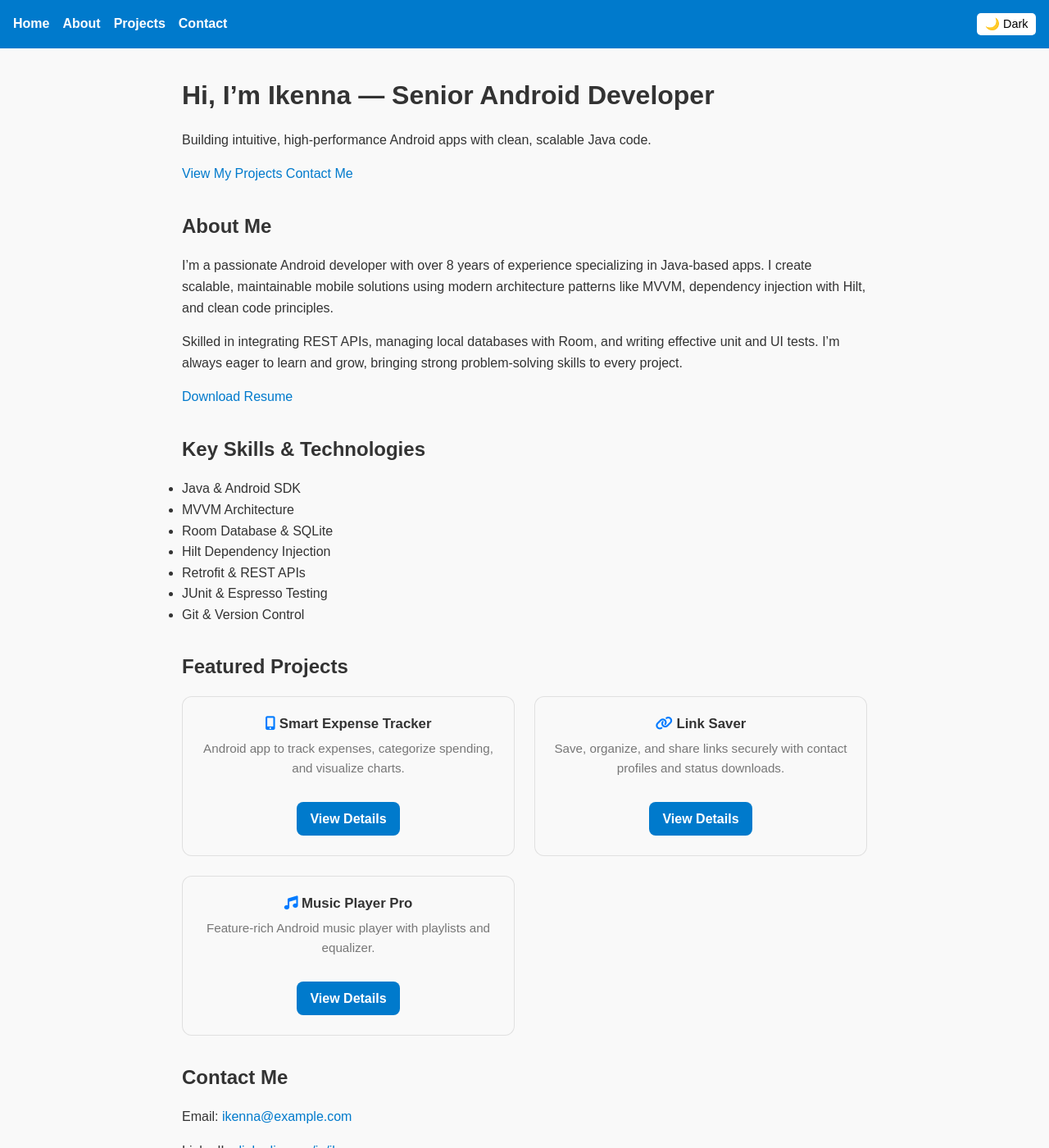
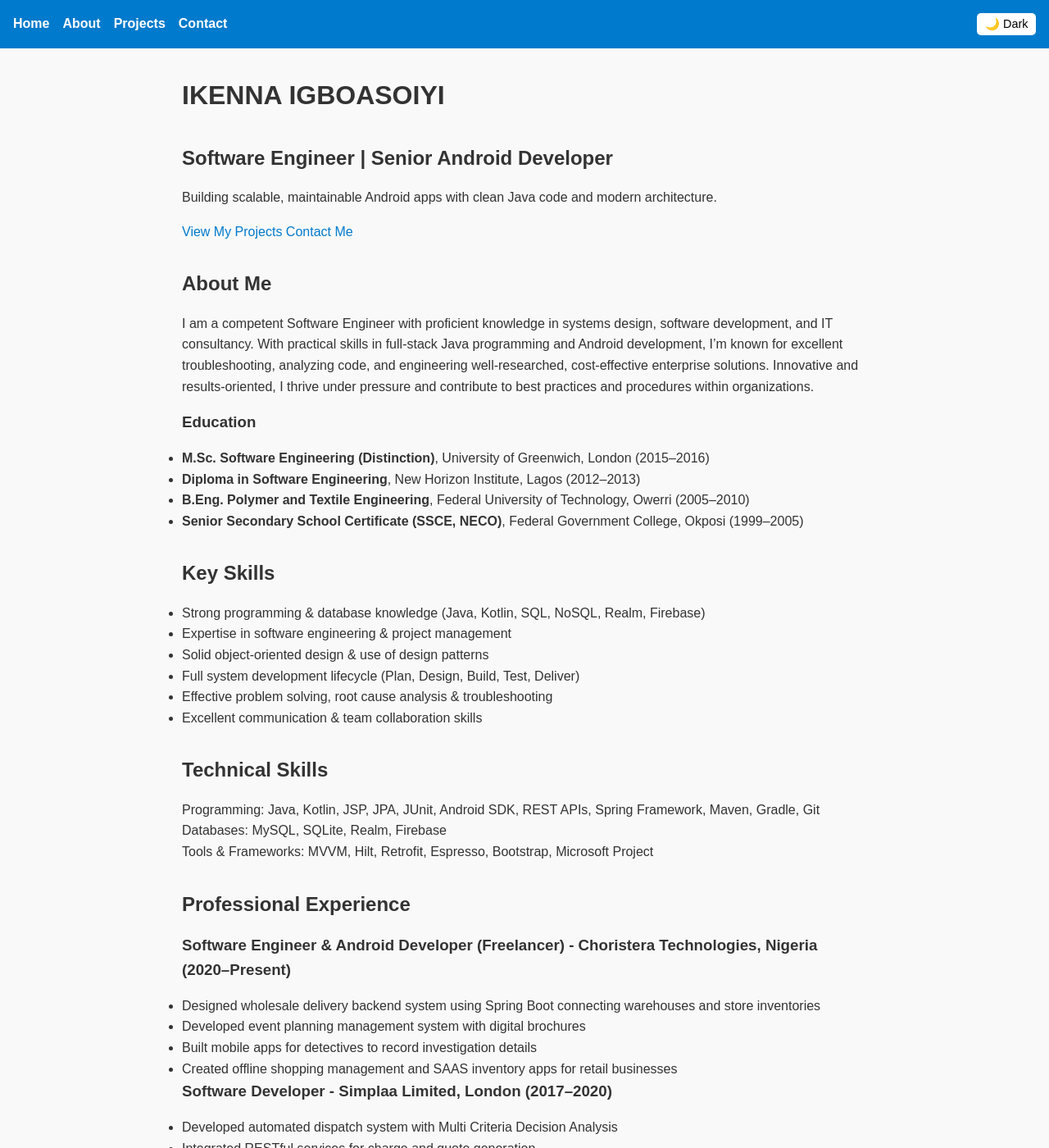
Before and after one commit to Andy112/ikenna-portfolio, a Jekyll site: the page built from index.html, in a window 1280 px wide and 1400 px high. Shown: the whole window at 82% size. Built offline with Jekyll 4.4.1, drawn with Linux system fonts in a browser that asks for light colours; some of the changed text lies outside the part shown.

Commit message:
Update index.html

```diff
--- a/index.html
+++ b/index.html
@@ -4,8 +4,9 @@ title: Home
 ---
 
 <section class="hero">
-  <h1>Hi, I’m Ikenna — Senior Android Developer</h1>
-  <p class="tagline">Building intuitive, high-performance Android apps with clean, scalable Java code.</p>
+  <h1>IKENNA IGBOASOIYI</h1>
+  <h2>Software Engineer | Senior Android Developer</h2>
+  <p class="tagline">Building scalable, maintainable Android apps with clean Java code and modern architecture.</p>
   <div class="hero-cta">
     <a href="{{ site.baseurl }}/projects" class="btn">View My Projects</a>
     <a href="{{ site.baseurl }}/contact" class="btn btn-secondary">Contact Me</a>
@@ -15,55 +16,80 @@ title: Home
 <section class="about-me">
   <h2>About Me</h2>
   <p>
-    I’m a passionate Android developer with over 8 years of experience specializing in Java-based apps. I create scalable, maintainable mobile solutions using modern architecture patterns like MVVM, dependency injection with Hilt, and clean code principles.
+    I am a competent Software Engineer with proficient knowledge in systems design, software development, and IT consultancy.
+    With practical skills in full-stack Java programming and Android development, I’m known for excellent troubleshooting,
+    analyzing code, and engineering well-researched, cost-effective enterprise solutions.
+    Innovative and results-oriented, I thrive under pressure and contribute to best practices and procedures within organizations.
   </p>
-  <p>
-    Skilled in integrating REST APIs, managing local databases with Room, and writing effective unit and UI tests. I’m always eager to learn and grow, bringing strong problem-solving skills to every project.
-  </p>
-  <a href="{{ site.baseurl }}/files/Ikenna_Resume.pdf" class="btn btn-secondary" download>Download Resume</a>
-</section>
 
-<section class="skills">
-  <h2>Key Skills & Technologies</h2>
-  <ul class="skills-list">
-    <li>Java & Android SDK</li>
-    <li>MVVM Architecture</li>
-    <li>Room Database & SQLite</li>
-    <li>Hilt Dependency Injection</li>
-    <li>Retrofit & REST APIs</li>
-    <li>JUnit & Espresso Testing</li>
-    <li>Git & Version Control</li>
+  <h3>Education</h3>
+  <ul>
+    <li><strong>M.Sc. Software Engineering (Distinction)</strong>, University of Greenwich, London (2015–2016)</li>
+    <li><strong>Diploma in Software Engineering</strong>, New Horizon Institute, Lagos (2012–2013)</li>
+    <li><strong>B.Eng. Polymer and Textile Engineering</strong>, Federal University of Technology, Owerri (2005–2010)</li>
+    <li><strong>Senior Secondary School Certificate (SSCE, NECO)</strong>, Federal Government College, Okposi (1999–2005)</li>
   </ul>
 </section>
 
-<section class="featured-projects">
-  <h2>Featured Projects</h2>
-  <div class="projects-grid">
+<section class="key-skills">
+  <h2>Key Skills</h2>
+  <ul>
+    <li>Strong programming & database knowledge (Java, Kotlin, SQL, NoSQL, Realm, Firebase)</li>
+    <li>Expertise in software engineering & project management</li>
+    <li>Solid object-oriented design & use of design patterns</li>
+    <li>Full system development lifecycle (Plan, Design, Build, Test, Deliver)</li>
+    <li>Effective problem solving, root cause analysis & troubleshooting</li>
+    <li>Excellent communication & team collaboration skills</li>
+  </ul>
+</section>
 
-    <div class="project-card">
-      <h3><i class="fas fa-mobile-alt"></i> Smart Expense Tracker</h3>
-      <p>Android app to track expenses, categorize spending, and visualize charts.</p>
-      <a class="btn" href="{{ site.baseurl }}/projects/trackulator">View Details</a>
-    </div>
+<section class="technical-skills">
+  <h2>Technical Skills</h2>
+  <p>
+    Programming: Java, Kotlin, JSP, JPA, JUnit, Android SDK, REST APIs, Spring Framework, Maven, Gradle, Git<br>
+    Databases: MySQL, SQLite, Realm, Firebase<br>
+    Tools & Frameworks: MVVM, Hilt, Retrofit, Espresso, Bootstrap, Microsoft Project
+  </p>
+</section>
 
-    <div class="project-card">
-      <h3><i class="fas fa-link"></i> Link Saver</h3>
-      <p>Save, organize, and share links securely with contact profiles and status downloads.</p>
-      <a class="btn" href="{{ site.baseurl }}/projects/link-saver">View Details</a>
-    </div>
+<section class="experience">
+  <h2>Professional Experience</h2>
+  <h3>Software Engineer & Android Developer (Freelancer) - Choristera Technologies, Nigeria (2020–Present)</h3>
+  <ul>
+    <li>Designed wholesale delivery backend system using Spring Boot connecting warehouses and store inventories</li>
+    <li>Developed event planning management system with digital brochures</li>
+    <li>Built mobile apps for detectives to record investigation details</li>
+    <li>Created offline shopping management and SAAS inventory apps for retail businesses</li>
+  </ul>
 
-    <div class="project-card">
-      <h3><i class="fas fa-music"></i> Music Player Pro</h3>
-      <p>Feature-rich Android music player with playlists and equalizer.</p>
-      <a class="btn" href="{{ site.baseurl }}/projects/music-player-pro">View Details</a>
-    </div>
+  <h3>Software Developer - Simplaa Limited, London (2017–2020)</h3>
+  <ul>
+    <li>Developed automated dispatch system with Multi Criteria Decision Analysis</li>
+    <li>Integrated RESTful services for charge and quote generation</li>
+    <li>Built on-demand taxi app with real-time tracking and desktop dispatch system</li>
+  </ul>
 
-  </div>
+  <h3>Operations Supervisor & Software Developer - Mottolines Airport Transfer, London (2013–2015)</h3>
+  <ul>
+    <li>Handled IT support tasks</li>
+    <li>Maintained dispatch systems and web apps</li>
+  </ul>
+</section>
+
+<section class="stats">
+  <h2>Quick Stats</h2>
+  <ul class="stats-list">
+    <li><strong>8+</strong> Years Android Development</li>
+    <li><strong>10+</strong> Major Projects Delivered</li>
+    <li><strong>100k+</strong> Users Reached</li>
+    <li><strong>Distinction</strong> in MSc Software Engineering</li>
+  </ul>
 </section>
 
 <section class="contact-info">
-  <h2>Contact Me</h2>
-  <p>Email: <a href="mailto:ikenna@example.com">ikenna@example.com</a></p>
-  <p>LinkedIn: <a href="https://linkedin.com/in/ikenna" target="_blank" rel="noopener">linkedin.com/in/ikenna</a></p>
-  <p>GitHub: <a href="https://github.com/ikenna-i" target="_blank" rel="noopener">github.com/ikenna-i</a></p>
+  <h2>Get In Touch</h2>
+  <p>Phone: <a href="tel:+2348038524791">+2348038524791</a></p>
+  <p>Email: <a href="mailto:ikennaigboasoiyi@yahoo.com">ikennaigboasoiyi@yahoo.com</a></p>
+  <p>LinkedIn: <a href="https://www.linkedin.com/in/ikennaigboasoiyi" target="_blank" rel="noopener">linkedin.com/in/ikennaigboasoiyi</a></p>
+  <p>Address: 6 Gbaja Street, Surulere, Lagos State, Nigeria</p>
 </section>
```
